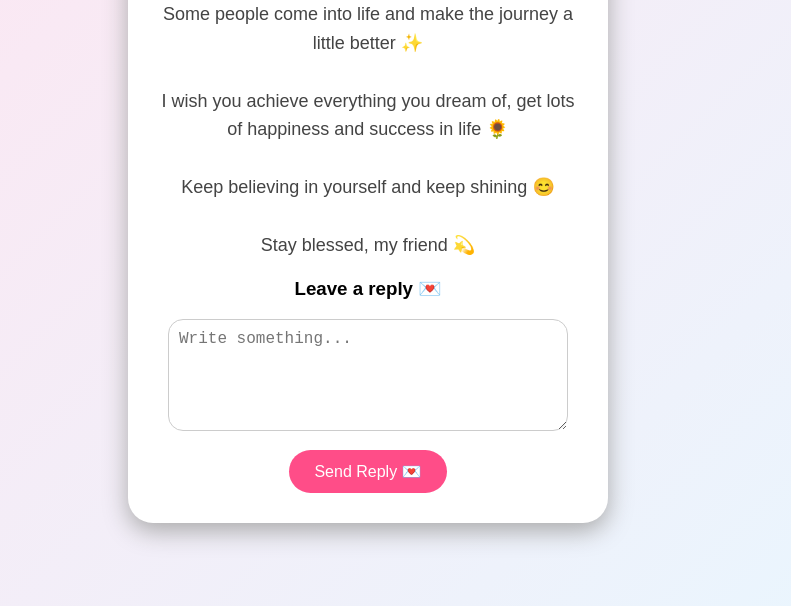
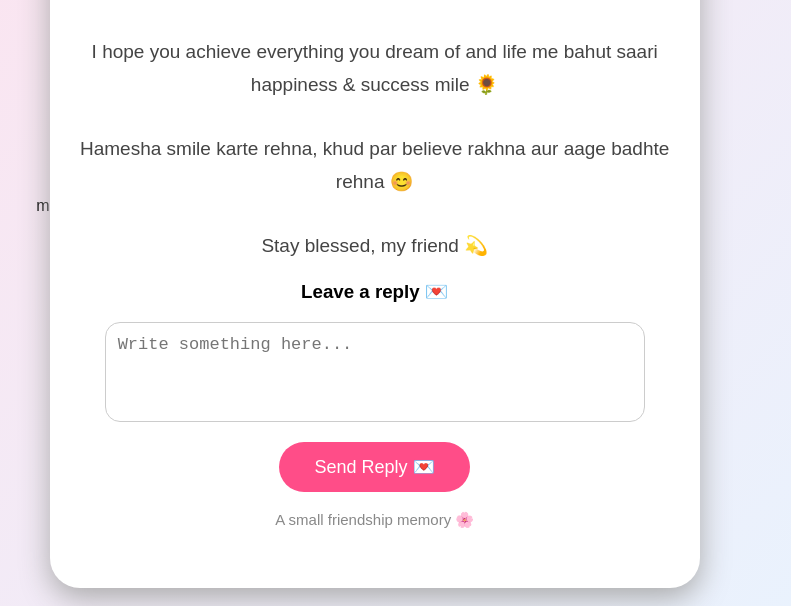
Before and after one commit to himanshi4313/Bestfriendday, a plain HTML site: page index.html in a window 1280 px wide. Shown: the part 194-800 px from the top of the page, without its empty margins (272-1063 px from the left). Drawn offline with Linux system fonts and the light colour scheme.

Commit message:
Update index.html

```diff
--- a/index.html
+++ b/index.html
@@ -1,8 +1,8 @@
-<!DOCTYPE html>
+m<!DOCTYPE html>
 <html>
 <head>
 
-<title>Friendship Message 🌸</title>
+<title>Friendship Day 🌸</title>
 
 <style>
 
@@ -12,74 +12,80 @@ min-height:100vh;
 display:flex;
 justify-content:center;
 align-items:center;
-background:linear-gradient(135deg,#ffe4f0,#e8f7ff);
+background:linear-gradient(135deg,#ffe1ed,#e7f4ff);
 font-family:Arial,sans-serif;
 }
 
 .card{
-width:85%;
-max-width:420px;
+width:90%;
+max-width:600px;
 background:white;
-padding:30px;
-border-radius:25px;
+padding:40px 25px;
+border-radius:30px;
 text-align:center;
-box-shadow:0 8px 25px #aaa;
+box-shadow:0 10px 30px #aaa;
 }
 
 h1{
 color:#ff4d88;
+font-size:30px;
 }
 
 p{
-font-size:18px;
+font-size:19px;
 color:#444;
-line-height:1.6;
+line-height:1.7;
 }
 
 textarea{
 width:90%;
-height:90px;
+height:100px;
 border-radius:15px;
-padding:10px;
-font-size:16px;
+padding:12px;
+font-size:17px;
+resize:none;
 border:1px solid #ccc;
 }
 
 .btn{
-margin-top:15px;
-padding:12px 25px;
+margin-top:20px;
+padding:14px 35px;
 border:none;
-border-radius:25px;
+border-radius:30px;
 background:#ff4d88;
 color:white;
-font-size:16px;
+font-size:18px;
+}
+
+.small{
+color:#888;
+font-size:15px;
 }
 
 </style>
 
 </head>
 
-
 <body>
-
 
 <div class="card">
 
 <h1>Happy Friendship Day 🌸</h1>
 
-
 <p>
 
-Some people come into life and make the journey a little better ✨
+Kuch friendships ko kisi label ki zaroorat nahi hoti,
+wo apni jagah special hoti hain ✨
 
 <br><br>
 
-I wish you achieve everything you dream of,
-get lots of happiness and success in life 🌻
+I hope you achieve everything you dream of
+and life me bahut saari happiness & success mile 🌻
 
 <br><br>
 
-Keep believing in yourself and keep shining 😊
+Hamesha smile karte rehna,
+khud par believe rakhna aur aage badhte rehna 😊
 
 <br><br>
 
@@ -91,19 +97,25 @@ Stay blessed, my friend 💫
 <h3>Leave a reply 💌</h3>
 
 
-<textarea id="reply" placeholder="Write something..."></textarea>
+<textarea id="reply" placeholder="Write something here..."></textarea>
 
 
 <br>
 
 
 <button class="btn" onclick="sendReply()">
+
 Send Reply 💌
+
 </button>
 
 
+<p class="small">
+A small friendship memory 🌸
+</p>
+
+
 </div>
-
 
 
 <script>
@@ -121,10 +133,10 @@ alert("Write something 😊");
 
 else{
 
-window.open(
-"https://www.instagram.com/khushi_.2118/",
-"_blank"
-);
+let text = encodeURIComponent(msg);
+
+window.location.href =
+"https://ig.me/m/khushi_.2118?text="+text;
 
 }
 
```
